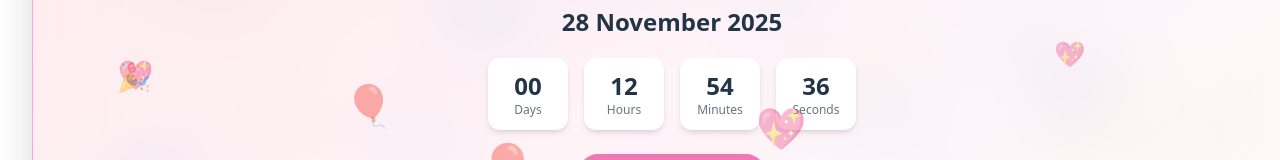
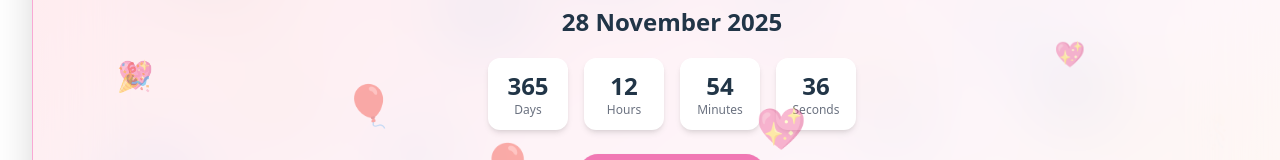
Before and after one commit to Kaushal-Pandey1/Happy_Birthday_Priyanshi, a React (Vite) app in the folder my-birthday-site/: page / in a window 1280 px wide. Shown: the part 159-319 px from the top of the page. Built offline with nearby package versions, Linux system fonts and the light colour scheme.

Commit message:
Update BirthdaySite.jsx

```diff
--- a/my-birthday-site/src/BirthdaySite.jsx
+++ b/my-birthday-site/src/BirthdaySite.jsx
@@ -4,7 +4,7 @@ import confetti from "canvas-confetti";
 
 
 export default function BirthdaySite() {
-  const target = new Date("2025-11-28T00:00:00");
+  const target = new Date("2026-11-28T00:00:00");
 
   const [audioLocked, setAudioLocked] = useState(true);
 const countdownAudioRef = useRef(null);
```
